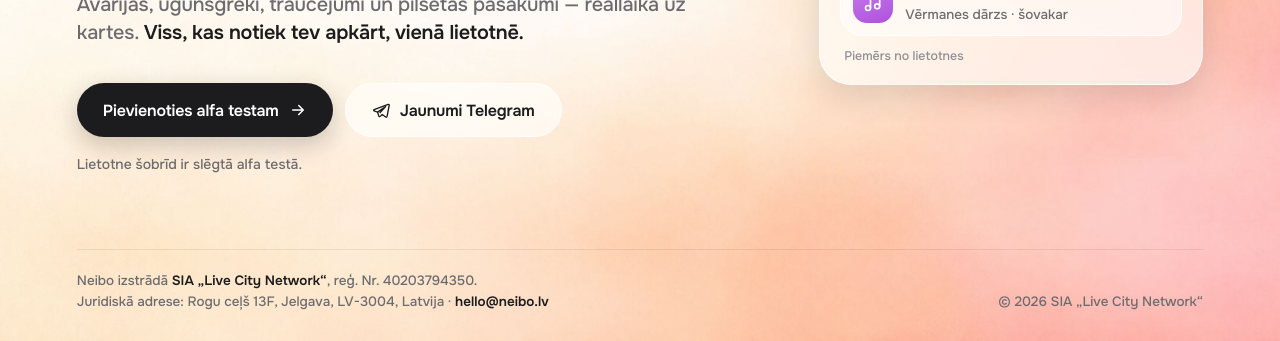
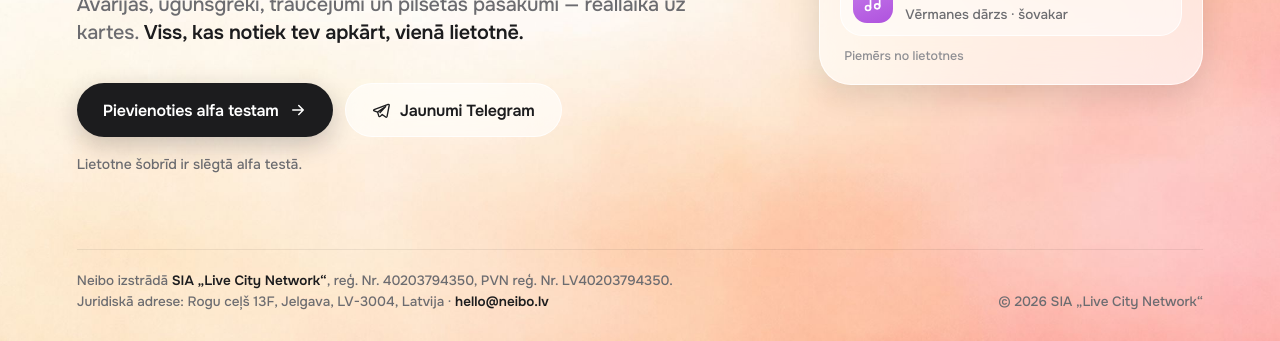
Before and after one commit to et3r9ity/neibo, a plain HTML site: page index.html in a window 1280 px wide. Shown: the part 459-800 px from the top of the page. Drawn offline with Linux system fonts and the light colour scheme.

Commit message:
neibo.lv: PVN reģ. Nr. LV40203794350 в подвале

```diff
--- a/index.html
+++ b/index.html
@@ -70,7 +70,7 @@
   </main>
 
   <footer class="foot">
-    <p>Neibo izstrādā <b>SIA „Live City Network“</b>, reģ. Nr. 40203794350.<br>
+    <p>Neibo izstrādā <b>SIA „Live City Network“</b>, reģ. Nr. 40203794350, PVN reģ. Nr. LV40203794350.<br>
       Juridiskā adrese: Rogu ceļš 13F, Jelgava, LV-3004, Latvija · <a href="mailto:hello@neibo.lv">hello@neibo.lv</a></p>
     <p>© 2026 SIA „Live City Network“</p>
   </footer>
```
Also changed, not shown: en/index.html (+1 -1 lines).
